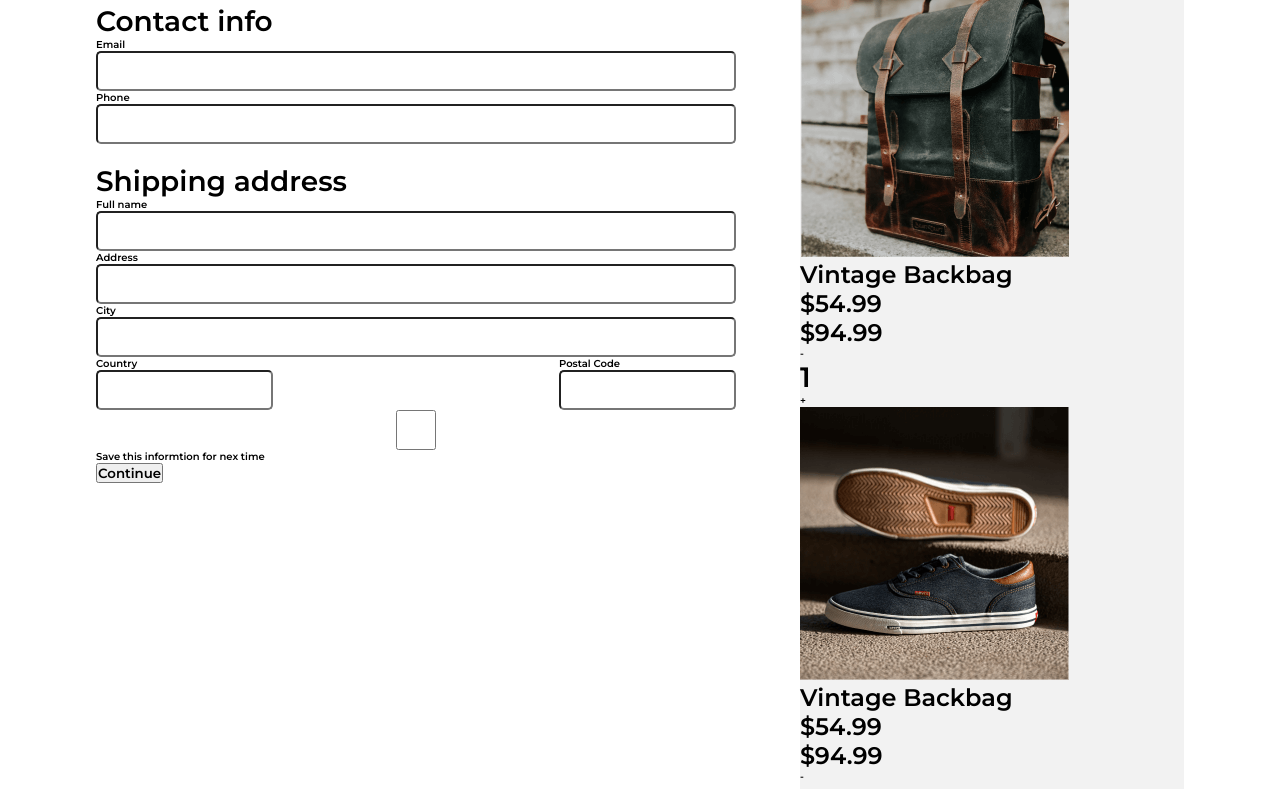
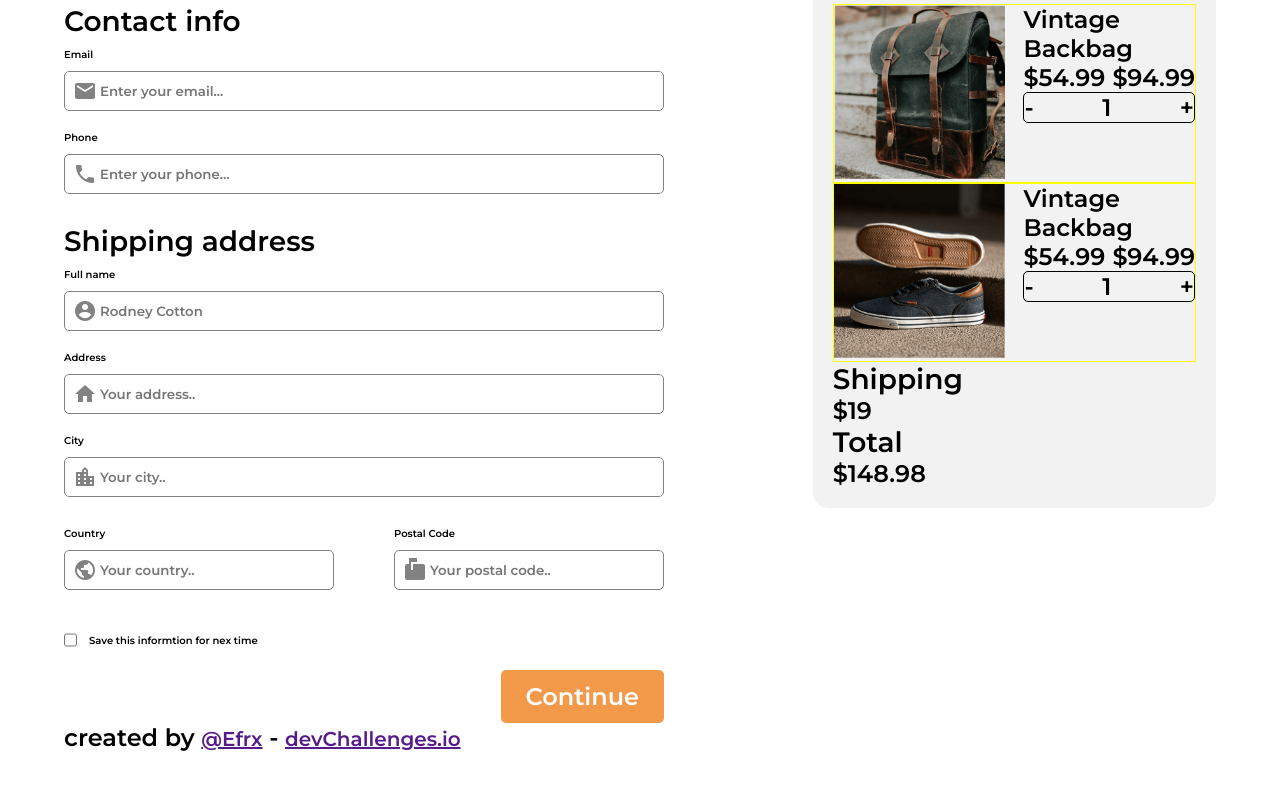
Before and after one commit to Efrx/checkout-page, a plain HTML site: page index.html in a window 1280 px wide. Shown: the part 74-863 px from the top of the page. After the commit the page ends 826 px from the top, so only its background shows below. Drawn offline with Linux system fonts and the light colour scheme.

Commit message:
add styles to the form section

```diff
--- a/index.html
+++ b/index.html
@@ -7,12 +7,14 @@
     <title>Document</title>
 
     <link rel="stylesheet" href="styles/main.css">
+
     <link href="https://fonts.googleapis.com/icon?family=Material+Icons"
     rel="stylesheet">
+
     <link rel="preconnect" href="https://fonts.googleapis.com">
+
     <link rel="preconnect" href="https://fonts.gstatic.com" crossorigin>
     <link href="https://fonts.googleapis.com/css2?family=Montserrat:wght@600&display=swap" rel="stylesheet">
-
 </head>
 <body>
     <header class="header">
@@ -22,10 +24,12 @@
     </header>
     <div class="main">
         <section class="main__shipping">
+
             <div class="main__shipping--product">
                 <figure class="img-container">
                     <img src="assets/images/photo1.png" alt="">
                 </figure>
+
                 <div class="product-info">
                     <p>Vintage Backbag</p>
                     <div class="price">
@@ -33,12 +37,13 @@
                         <p>$94.99</p>
                     </div>
                     <div class="stock">
-                        <span>-</span>
-                        <h3>1</h3>
-                        <span>+</span>
+                        <p>-</p>
+                        <p>1</p>
+                        <p>+</p>
                     </div>
                 </div>
             </div>
+
             <div class="main__shipping--product">
                 <figure class="img-container">
                     <img src="assets/images/photo2.png" alt="">
@@ -50,9 +55,9 @@
                         <p>$94.99</p>
                     </div>
                     <div class="stock">
-                        <span>-</span>
-                        <h3>1</h3>
-                        <span>+</span>
+                        <p>-</p>
+                        <p>1</p>
+                        <p>+</p>
                     </div>
                 </div>
             </div>
@@ -75,13 +80,15 @@
                     <!-- E-mail -->
                     <div class="form--group">
                         <label for="email">Email</label>
-                        <input type="email" name="email" id="email">
+                        <input type="email" placeholder="Enter your email..." name="email" id="email">
+                        <span class="material-icons form-icon">email</span>
                     </div>
 
                     <!-- Phone -->
                     <div class="form--group">
                         <label for="tel">Phone</label>
-                        <input type="tel" name="tel" id="tel">
+                        <input type="tel" placeholder="Enter your phone..." name="tel" id="tel">
+                        <span class="material-icons form-icon">phone</span>
                     </div>
 
                 </form>
@@ -93,30 +100,35 @@
                     <!-- Full name -->
                     <div class="form--group">
                         <label for="name">Full name</label>
-                        <input type="name" name="name" id="name">
+                        <input type="name" placeholder="Rodney Cotton" name="name" id="name">
+                        <span class="material-icons form-icon">account_circle</span>
                     </div>
                     <!-- Address -->
                     <div class="form--group">
                         <label for="address">Address</label>
-                        <input type="text" name="address" id="address">
+                        <input type="text" placeholder="Your address.." name="address" id="address">
+                        <span class="material-icons form-icon">home</span>
                     </div>
 
                     <!-- city -->
                     <div class="form--group">
                         <label for="city">City</label>
-                        <input type="text" name="city" id="city">
+                        <input type="text" placeholder="Your city.." name="city" id="city">
+                        <span class="material-icons form-icon">location_city</span>
                     </div>
 
                     <!-- Country | postal code -->
                     <div class="form__country-info">
                         <div class="form--group">
                             <label for="country">Country</label>
-                            <input type="text" name="country" id="country">
+                            <input type="select" placeholder="Your country.." name="country" id="country">
+                            <span class="material-icons form-icon">public</span>
                         </div>
 
                         <div class="form--group">
                             <label for="code">Postal Code</label>
-                            <input type="number" name="code" id="code">
+                            <input type="code" placeholder="Your postal code.." name="code" id="code">
+                            <span class="material-icons form-icon">markunread_mailbox</span>
                         </div>
 
                     </div>
@@ -126,7 +138,7 @@
                         <label for="">Save this informtion for nex time</label>
                     </div>
                 </form>
-                <button type="submit">Continue</button>
+                <button type="submit" class="main__contact--btn">Continue</button>
             </section>
         </section>
     </div>
--- a/styles/main.css
+++ b/styles/main.css
@@ -34,10 +34,18 @@ p {
 a {
     font-size: var(--a-font-size);
 }
+button {
+    font-size: var(--p-font-size);
+    font-weight: 600;
+}
+img {
+    width: 100%;
+}
 
 .main, .footer, .header {
     max-width: 1440px;
     min-width: 300px;
+    width: 90%;
     margin: 0 auto;
 }
 
@@ -49,30 +57,63 @@ a {
     gap: 5%;
 }
 
+.main__contact--shipping {
+    display: flex;
+    flex-direction: column;
+}
+
 .main__shipping {
+    /* border: solid 1px red; */
     background-color:  #F2F2F2;
-    flex: 0 1 30%;
+    flex-grow: 1;
+    flex-shrink: 1;
+    flex-basis: 90%;
+    padding: 2rem;
+    border-radius: 1.5rem;
+    height: max-content;
 }
 
 .main__contact {
-    flex: 0 1 50%;
+    flex-grow: 1;
+    flex-shrink: 0;
+    flex-basis: 90%;
 }
 
 .contact--form {
-    margin: 0 auto;
-    max-width: 100%;
+    max-width: 600px;
     margin-block-start: var(--gap-block);
+
 }
 
 .form--group {
     display: grid;
+    position: relative;
+    margin-block: 1rem;
 }
+.form-icon {
+    position: absolute;
+    bottom: 25%;
+    left: 3.3rem;
+    transform: translatex(-100%);
+}
+
+.form-icon {
+    color: #828282;
+}
+
 .form__country-info {
-    display: flex;
-    justify-content: space-between;
+    display: grid;
+    grid-template-columns: repeat(2, 1fr);
+    gap: 10%;
 }
 .checkbox {
-    grid-template-columns: 1fr, 1fr;
+    display: flex;
+    align-items: center;
+    gap: 2%;
+    margin: 0;
+}
+.checkbox input {
+    flex: 0 1 0;
 }
 
 .form--group input {
@@ -80,13 +121,91 @@ a {
     height: 4rem;
     color: #828282;
     border-radius: 5px;
-    padding-inline-start: 10%;
+    padding-inline-start: 3.5rem;
     padding-inline-end: 0.3rem;
     padding-block: 0.3rem;
+
+    border: 1px solid #828282;
+    border-radius: 0.5rem;
+
+    margin-block: 1rem;
 }
 
+.main__contact--btn {
+    background-color: #F2994A;
+    color: white;
+    align-self: flex-end;
+    padding-inline: 2.5rem;
+    padding-block: 1.2rem;
+    border-radius: 0.5rem;
+    border: none;
+}
+
+.main__shipping--product {
+    border: 1px solid yellow;
+    display: flex;
+    gap: 5%;
+    /* display: grid;
+    grid-template-columns: repeat(2, 1fr); */
+}
+.img-container {
+    flex: 1 1 40%;
+    aspect-ratio: 1 / 1;
+    /*
+
+    */
+}
+.product-info {
+    flex: 1 1 40%;
+    display: flex;
+    flex-direction: column;
+
+}
+.price, .stock {
+    display: flex;
+    justify-content: space-between;
+    align-items: center;
+}
+
+.stock {
+    border: 1px solid black;
+    border-radius: 0.5rem;
+
+}
+
+/* Igual o mayor que 700px */
+@media (min-width: 759px) {
+    .main__shipping {
+        flex-basis: 35%;
+        flex-grow: 0;
+    }
+    .main__contact {
+        flex-basis: 50%
+    }
+    .main, .footer, .header {
+        width: 90%;
+    }
+}
+
+/*
+.main__shipping {
+    background-color:  #F2F2F2;
+    max-width: 500px;
+    flex-grow: 1;
+    flex-shrink: 1;
+    flex-basis: 90%;
+}
+
+.main__contact {
+    max-width: 500px;
+    flex-grow: 1;
+    flex-shrink: 0;
+    flex-basis: 90%;
+}
+*/
+
 /* Igual o mayor que 767px */
-@media (min-width: 767px) {
+@media (min-width: 760px) {
     :root {
         font-size: 62.5%;
         --h1-font-size: 3.8rem;
@@ -94,9 +213,11 @@ a {
         --h3-font-size: 2.4rem;
         --p-font-size: 2rem;
         --a-font-size: 1.8rem;
-
     }
-  }
+    /* .form--group input {
+        padding-inline-start: 8%;
+    } */
+}
 
   /* Igual o mayor que 991px */
 @media (min-width: 991px) {
@@ -109,4 +230,4 @@ a {
         --a-font-size: 2rem;
 
     }
-  }
+}
```
